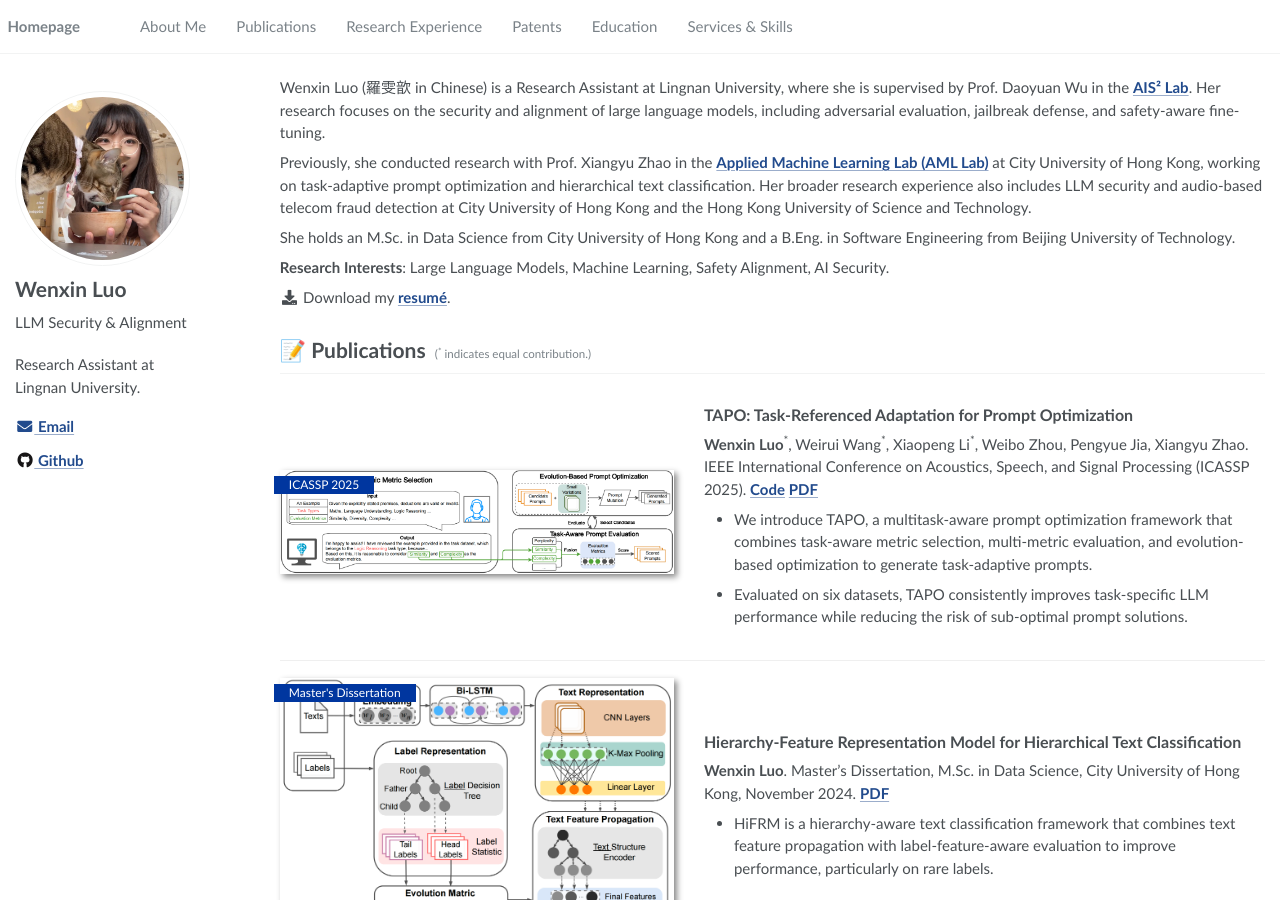
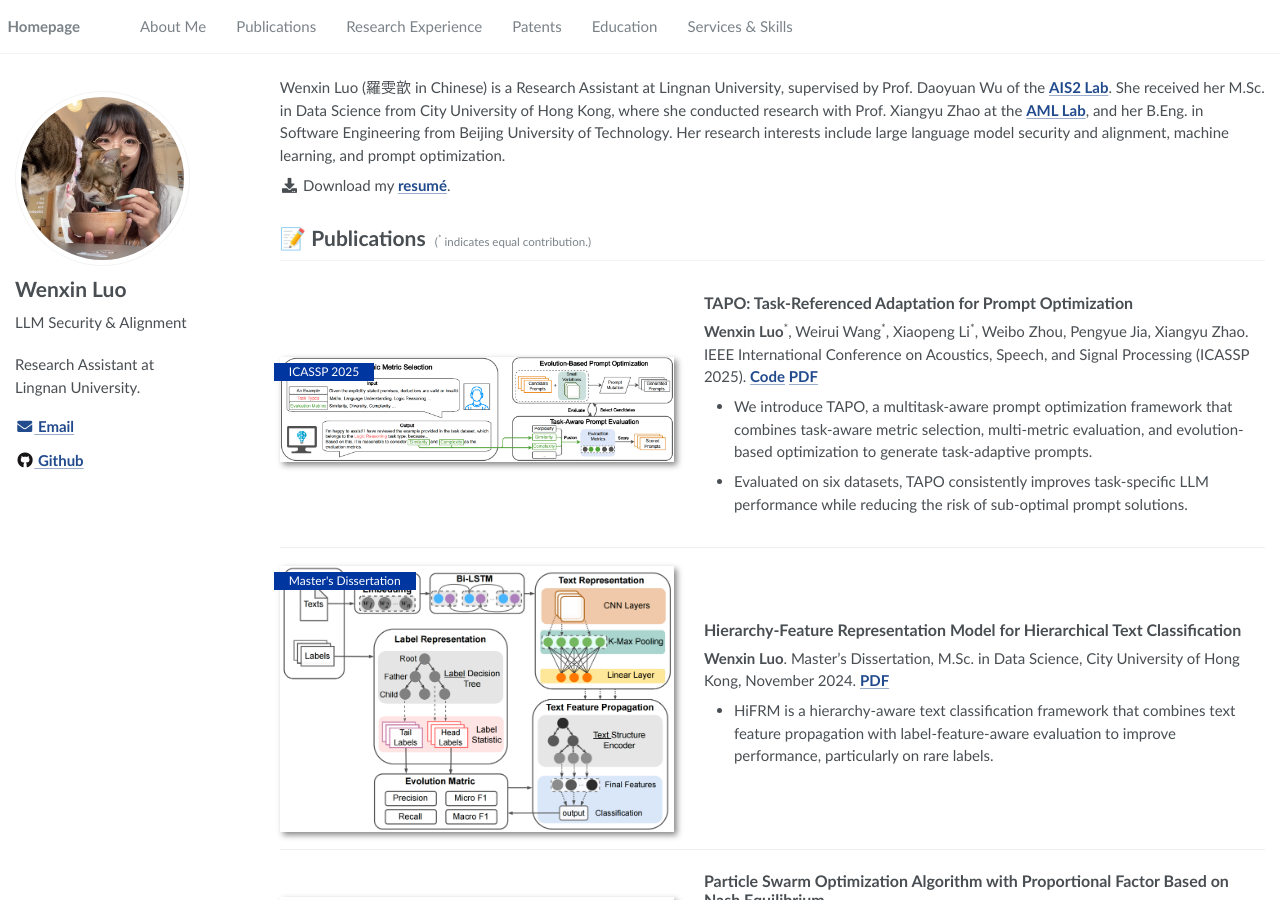
Before and after one commit to Wenxin-LU0/Wenxin-LU0.github.io, a Jekyll site: the page built from _pages/about.md, in a window 1280 px wide and 900 px high. Built offline with Jekyll 4.4.1, drawn with Linux system fonts in a browser that asks for light colours.

Commit message:
Refine homepage introduction

```diff
--- a/_pages/include/intro.md
+++ b/_pages/include/intro.md
@@ -1,10 +1,4 @@
 
-Wenxin Luo (羅雯歆 in Chinese) is a Research Assistant at Lingnan University, where she is supervised by Prof. Daoyuan Wu in the [AIS² Lab](https://ais2lab.github.io/). Her research focuses on the security and alignment of large language models, including adversarial evaluation, jailbreak defense, and safety-aware fine-tuning.
-
-Previously, she conducted research with Prof. Xiangyu Zhao in the [Applied Machine Learning Lab (AML Lab)](https://aml-cityu.github.io/) at City University of Hong Kong, working on task-adaptive prompt optimization and hierarchical text classification. Her broader research experience also includes LLM security and audio-based telecom fraud detection at City University of Hong Kong and the Hong Kong University of Science and Technology.
-
-She holds an M.Sc. in Data Science from City University of Hong Kong and a B.Eng. in Software Engineering from Beijing University of Technology.
-
-**Research Interests**: Large Language Models, Machine Learning, Safety Alignment, AI Security.
+Wenxin Luo (羅雯歆 in Chinese) is a Research Assistant at Lingnan University, supervised by Prof. Daoyuan Wu of the [AIS2 Lab](https://ais2lab.github.io/). She received her M.Sc. in Data Science from City University of Hong Kong, where she conducted research with Prof. Xiangyu Zhao at the [AML Lab](https://aml-cityu.github.io/), and her B.Eng. in Software Engineering from Beijing University of Technology. Her research interests include large language model security and alignment, machine learning, and prompt optimization.
 
 <p><i class="fas fa-download pr-1 fa-fw"></i> Download my <a href="{{ '/pdf/Wenxin_Luo_CV.pdf' | relative_url }}" target="_blank">resumé</a>.</p>
```
